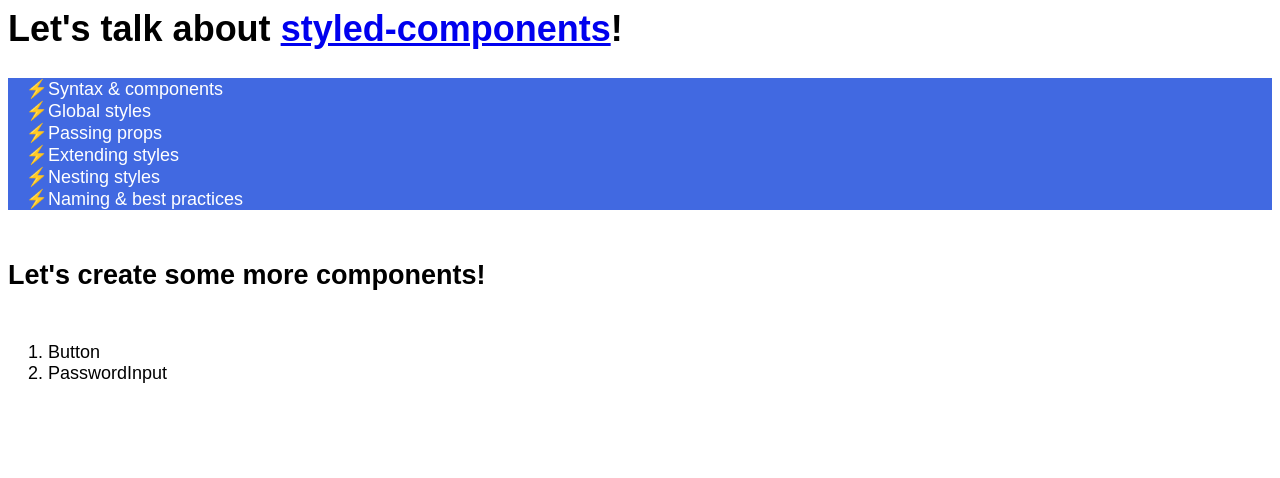
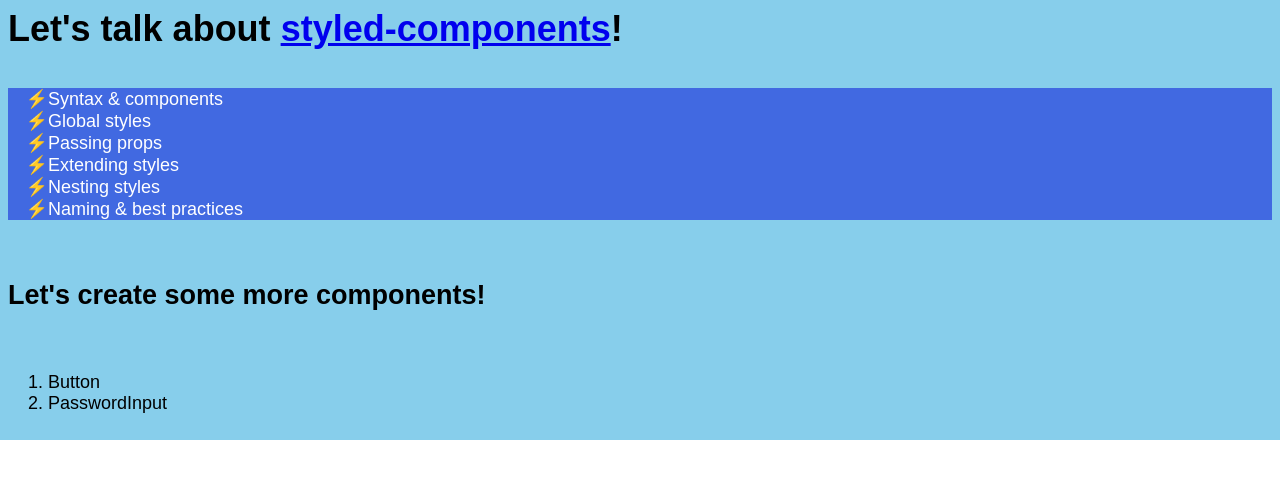
Before and after one commit to macfrei/styled-components-demo, a React (Create React App) app: page / in a window 1280 px wide. Shown: the top 478 px of the page. Built offline with nearby package versions, Linux system fonts and the light colour scheme.

Commit message:
Delete App.css and create styled-components for App

```diff
--- a/src/components/App.css
+++ /dev/null
@@ -1,9 +0,0 @@
-.App {
-  display: grid;
-  gap: 10px;
-  padding: 8px;
-}
-
-.App__header {
-  margin: 0;
-}
--- a/src/components/App.js
+++ b/src/components/App.js
@@ -1,5 +1,5 @@
 import { useState } from 'react'
-import './App.css'
+import styled from 'styled-components/macro'
 import List from './List'
 
 const data = [
@@ -19,17 +19,27 @@
   }
 
   return (
-    <div className="App">
-      <h1 className="App__header">
+    <AppGrid>
+      <Heading>
         Let's talk about{' '}
         <a href="https://styled-components.com">styled-components</a>!
-      </h1>
+      </Heading>
       <List data={data} onClick={handleClick} selected={selected} />
       <h2>Let's create some more components!</h2>
       <ol>
         <li>Button</li>
         <li>PasswordInput</li>
       </ol>
-    </div>
+    </AppGrid>
   )
 }
+
+const AppGrid = styled.div`
+  display: grid;
+  grid-gap: 20px;
+  padding: 8px;
+  background-color: skyblue;
+`
+const Heading = styled.h1`
+  margin: 0;
+`
```
